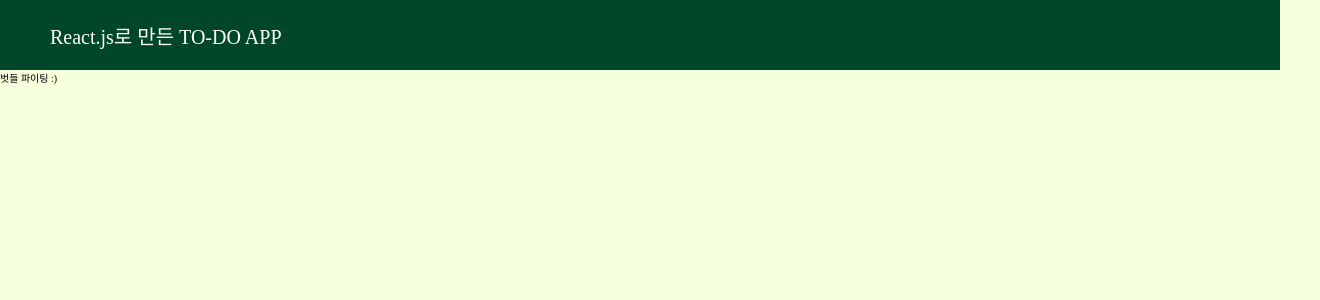
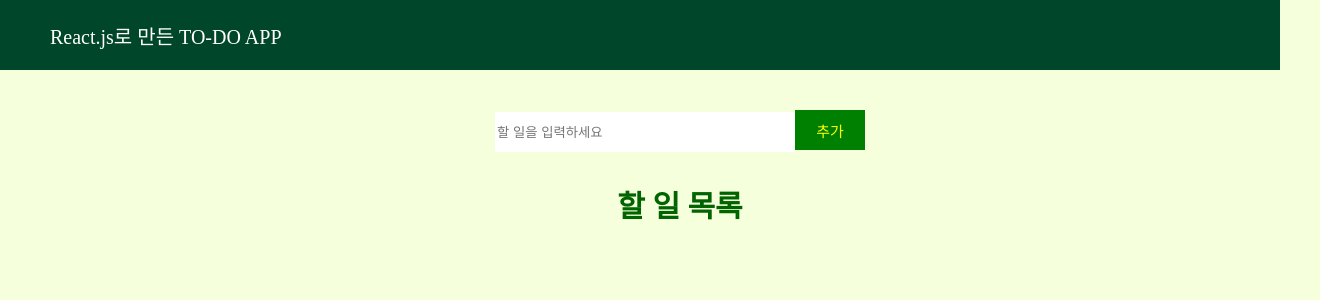
Before and after one commit to chorom-ham/react-todo-1886px, a React (Create React App) app: page / in a window 1280 px wide. Shown: the top 300 px of the page, 1320 px wide, since content can reach past the window. Built offline with nearby package versions, Linux system fonts and the light colour scheme.

Commit message:
react todo

```diff
--- a/src/components/todo/Form.js
+++ b/src/components/todo/Form.js
@@ -1,8 +1,62 @@
+import { useState } from "react";
 import styled from "styled-components";
 
 // Hint: Form, Input, Button
 // 반드시 투두를 등록하는 버튼을 구현합니다.
 // 엔터를 눌렀을 때도 투두가 등록되도록 합니다.
-export default function Form() {
-  return <div>벗들 파이팅 :)</div>;
+export default function Form({ text, onChange, onCreate }) {
+  const onKeyPress = (e) => {
+    if (e.key == "Enter") {
+      onCreate();
+    }
+  };
+  return (
+    <Wrapper>
+      <InputText
+        name="text"
+        placeholder="할 일을 입력하세요"
+        onChange={onChange}
+        onKeyDown={onKeyPress}
+        value={text}
+      />
+      <AddButton onClick={onCreate}>추가</AddButton>
+      <Title>할 일 목록</Title>
+    </Wrapper>
+  );
 }
+
+const Wrapper = styled.div`
+  margin: 4rem;
+  width: 100%;
+  height: 10rem;
+  text-align: center;
+`;
+
+const InputText = styled.input`
+  width: 30rem;
+  height: 4rem;
+  border-width: 0.2rem;
+  border: 2rem;
+`;
+
+const AddButton = styled.button`
+  font-size: 1.5rem;
+  width: 7rem;
+  height 4rem;
+  color: yellow;
+  border: 0;
+  background-color: green;
+`;
+
+const Title = styled.h1`
+  margin: 3rem;
+  font-size: 3rem;
+  color: darkgreen;
+`;
+
+const TodoInput = styled.input`
+  width: 100%;
+  height: 5rem;
+  border: 0.8rem solid #00462a;
+  padding-left: 1rem;
+`;
--- a/src/components/todo/Item.js
+++ b/src/components/todo/Item.js
@@ -1,6 +1,50 @@
+import { useState } from "react";
 import styled from "styled-components";
 
 // Hint: props로 id, text, onClick 등 (자유)
-export default function Item() {
-  return <div>벗들 파이팅 :)</div>;
+function User({ todo, onRemove }) {
+  const [toggle, setToggle] = useState(false);
+
+  const onToggle = () => {
+    setToggle(toggle === false ? true : false);
+  };
+
+  return (
+    <Wrapper1>
+      <Text value={toggle} onClick={onToggle}>
+        {todo.text}
+      </Text>
+      <DeleteButton onClick={() => onRemove(todo.id)}>x</DeleteButton>
+    </Wrapper1>
+  );
 }
+
+export default function Item({ todoList, onRemove }) {
+  return (
+    <div>
+      {todoList.map((todo) => (
+        <User todo={todo} key={todo.id} onRemove={onRemove} />
+      ))}
+    </div>
+  );
+}
+const Wrapper1 = styled.div`
+  text-align: center;
+  margin-left: 7rem;
+  margin-top: 1rem;
+`;
+
+const Text = styled.text`
+  font-size: 1.5rem;
+  ${(todo) =>
+    todo.value === true
+      ? `text-decoration: line-through;`
+      : `text-decoration: none;`}
+`;
+
+const DeleteButton = styled.button`
+  margin-left: 0.5rem;
+  background-color: darkgreen;
+  color: yellow;
+  border: 0.2rem;
+`;
--- a/src/components/todo/Todo.js
+++ b/src/components/todo/Todo.js
@@ -1,11 +1,47 @@
-import { useState } from "react";
+import { useState, useRef } from "react";
 import styled from "styled-components";
 
 import Form from "./Form";
 import Item from "./Item";
 
 export default function Todo() {
+  const [inputs, setInputs] = useState({
+    text: "",
+  });
+
+  const { text } = inputs;
+
+  const onChange = (e) => {
+    const { name, value } = e.target;
+    setInputs({
+      ...inputs,
+      [name]: value,
+    });
+  };
+
   const [todoList, setTodoList] = useState([]);
+  const nextId = useRef(0);
 
-  return <div>벗들 파이팅 :)</div>;
+  const onCreate = () => {
+    const todo = {
+      id: nextId.current,
+      text,
+    };
+    setTodoList(todoList.concat(todo));
+
+    setInputs({
+      text: "",
+    });
+    nextId.current += 1;
+  };
+
+  const onRemove = (id) => {
+    setTodoList(todoList.filter((todo) => todo.id !== id));
+  };
+  return (
+    <>
+      <Form text={text} onChange={onChange} onCreate={onCreate} />
+      <Item todoList={todoList} onRemove={onRemove} />
+    </>
+  );
 }
```
Also changed, not shown: 1 other file (tests, documents, lock files or other folders).
